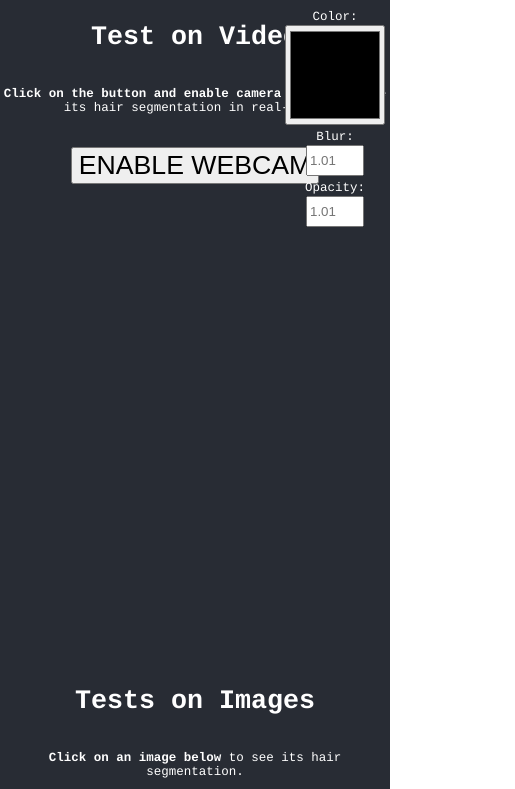
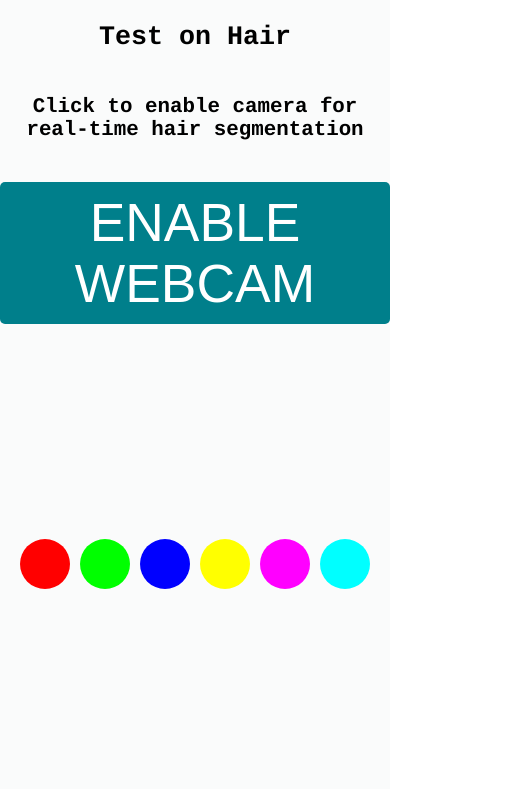
Before and after one commit to shaikmastan093/Hair_Color_Change-AR-, a plain HTML site: page index.html in a window 390 px wide. Shown: the top 789 px of the page, 515 px wide, since content can reach past the window. Drawn offline with Linux system fonts and the light colour scheme.

Commit message:
Your descriptive commit message here

```diff
--- a/index.html
+++ b/index.html
@@ -9,17 +9,15 @@
 <div class="App">
     <header class="App-header">
         <div id="testingInputs" style="position: fixed; top: 5px; right: 5px; width: 100px; z-index: 1000;">
-            <label>Color:</label>
-            <input style="width: 100px; height: 100px" type="color" id="color">
+
+
             <br>
-            <label>Blur:</label>
-            <input style="width: 50px; height: 25px" type="number" placeholder="1.01" step=".01" min="0" max="100" id="blur">
-            <label>Opacity:</label>
-            <input style="width: 50px; height: 25px" type="number" placeholder="1.01" step=".01" min="0" max="1" id="opacity">
+
+
         </div>
 
-        <h2>Test on Video</h2>
-        <p><b>Click on the button and enable camera access</b> to see its hair segmentation in real-time.</p>
+        <h2>Test on Hair</h2>
+        <h3><b>Click to enable camera for </b> real-time hair segmentation</h3>
         <br />
         <div class="webcam">
             <button id="webcamButton">
@@ -30,8 +28,7 @@
             <video id="webcam" width="640px" height="480px" playsinline="true" style="display: block;"></video>
         </div>
 
-        <h2>Tests on Images</h2>
-        <p><b>Click on an image below</b> to see its hair segmentation.</p>
+
 
         <div class="flex-cont">
           <div class="color-picker">
@@ -48,7 +45,7 @@
             <video id="webcam" style="display: none;"></video>
             <canvas id="canvas1"></canvas>
             <canvas id="canvas2"></canvas>
-            <button id="webcamButton">ENABLE SEGMENTATION</button>
+
         </div>
     </header>
 </div>
--- a/style.css
+++ b/style.css
@@ -27,14 +27,14 @@ label, p {
 }
 
 .App-header {
-  background-color: #282c34;
+  background-color: #fafbfb;
   min-height: 100vh;
   display: flex;
   flex-direction: column;
   align-items: center;
   justify-content: center;
   font-size: calc(10px + 2vmin);
-  color: white;
+  /* color: white; */
 }
 
 .App-link {
@@ -115,3 +115,37 @@ label, p {
 .colorButton:hover {
   transform: scale(1.1);  /* Scale up on hover */
 }
+#webcamButton {
+  background-color: #007f8b; /* Background color */
+  color: white; /* Text color */
+  font-size: 1.5em; /* Font size */
+  border: none; /* Remove border */
+  border-radius: 5px; /* Rounded corners */
+  padding: 10px 20px; /* Padding */
+  cursor: pointer; /* Pointer cursor on hover */
+  transition: background-color 0.3s, transform 0.2s; /* Transition effects */
+}
+
+#webcamButton:hover {
+  background-color: #005f6b; /* Darker shade on hover */
+  transform: scale(1.05); /* Slightly enlarge on hover */
+}
+
+/* Adjust webcam view for mobile */
+@media (max-width: 640px) {
+  #webcam {
+      width: 100%; /* Full width on small screens */
+      height: auto; /* Auto height */
+      transform: rotate(90deg); /* Rotate for vertical view */
+      transform-origin: left top; /* Set rotation origin to top left */
+      display: block; /* Ensure it displays as a block */
+  }
+
+  /* Additional styles to ensure the video appears correctly */
+  canvas {
+      width: 100%; /* Ensure canvas width is full */
+      height: auto; /* Auto height */
+      transform: rotate(90deg); /* Rotate canvas for vertical view */
+      transform-origin: left top; /* Set rotation origin to top left */
+  }
+}
```
